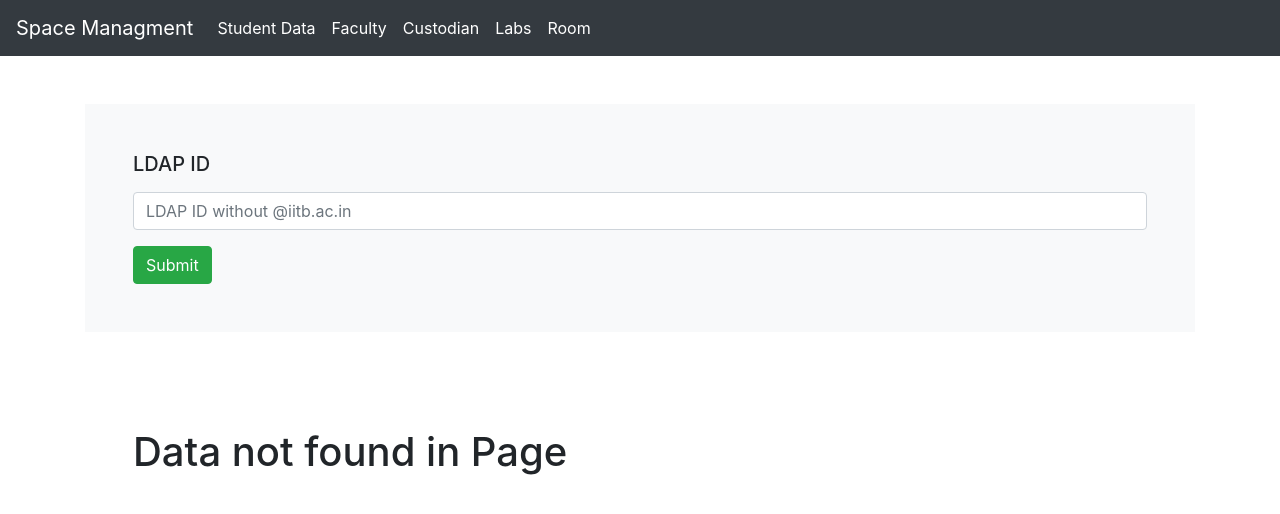
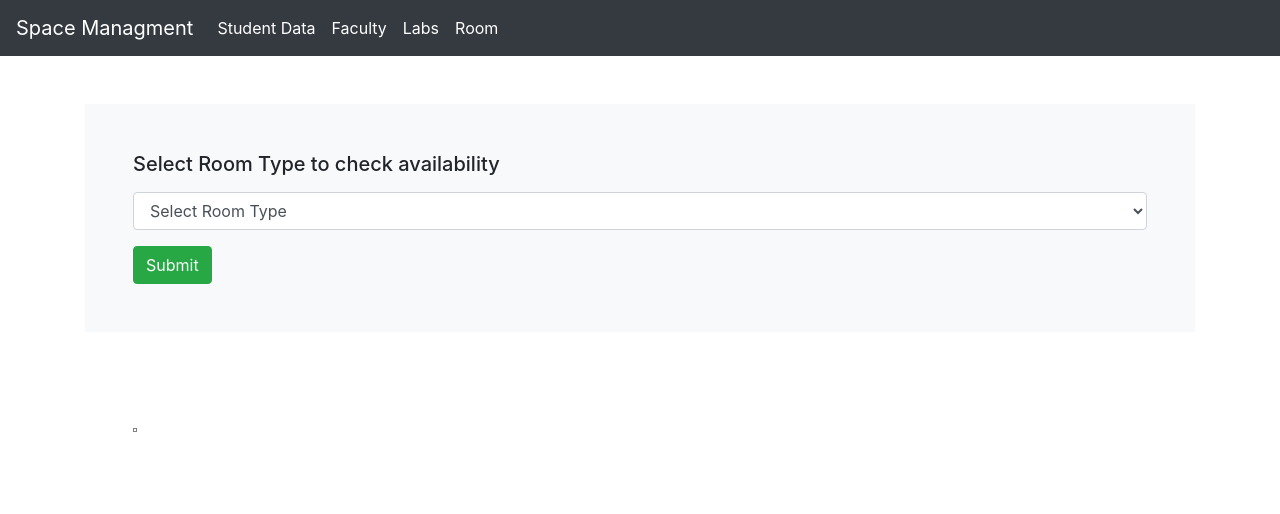
Before and after one commit to mpiyush13/Space-Ta-work-2, a Flask app: page /room in a window 1280 px wide. Shown: the top 514 px of the page. Run offline with Flask 3, Linux system fonts and the light colour scheme.

Commit message:
remove custodian

```diff
--- a/app.py
+++ b/app.py
@@ -40,7 +40,7 @@
         print(f"This is value of p_col{p_col}")
 
         if p_col!=-1:
-            df = pd.DataFrame({'Lab Name': [df.columns.tolist()[p_col]], 'Custodian': [df.iloc[0, p_col]], 'PI': [df.iloc[1, p_col]]})
+            df = pd.DataFrame({'LDAP ID': [LDAP_ID],'Lab Name': [df.columns.tolist()[p_col]], 'Custodian': [df.iloc[0, p_col]], 'PI': [df.iloc[1, p_col]]})
 
             data1=df.to_html(index=False,sparsify=False)
             print(data1)
@@ -134,7 +134,7 @@
         return render_template('Lab.html', data2=table_with_styles,flag=True)
         return render_template('Lab.html', data2=df.to_html(),flag=True)
 
-    return render_template('Lab.html', data=df.to_html(),Flag=True)
+    return render_template('Lab.html', data=df.to_html(),Flag=1)
 @app.route("/custodian", methods = ['GET', 'POST'])
 def custodian():
     SHEET_ID = '1pbTLKnkCcDuMIoejs_mWW8SnZVW5_Eqgk2Qs1oZgQqk'
@@ -163,7 +163,7 @@
 def room():
     SHEET_ID = '1pbTLKnkCcDuMIoejs_mWW8SnZVW5_Eqgk2Qs1oZgQqk'
     # SHEET_ID = ''
-    SHEET_NAME = 'Student Data'
+    SHEET_NAME = 'Room Data'
     df_json=''
     print('HELLO')
     df = pd.DataFrame([])
@@ -181,7 +181,34 @@
 
         print(df.head())
         df_json = df.to_json(orient='records')
+        rows = df[(df.iloc[:, 2] == str(LDAP_ID)) & (df.iloc[:, 4].isin(['N/A', 'Vacant']))]
 
-    return render_template('Room.html', data=df.to_html())
+        # row = df[df.iloc[:, 2] == ]
+        # if not row.empty and row.iloc[0, 4] in ['N/A', 'Vacant']:
+        #     print(row.iloc[0, 0])
+        list=[]
+        for i, row in rows.iterrows():
+          list.append(row.iloc[0])
+        print(list)
+        df = pd.DataFrame({f'Vacant {LDAP_ID} ': list});
+        print("piyush")
+        data1=df.to_html(index=False,sparsify=False)
+        print(data1)
+        table_with_styles = data1.replace('<table', '<table style="border: 2px solid black;padding: 15px;"') \
+    .replace('<th', '<th style="text-align: center;border-collapse: collapse;"') \
+    .replace('<td', '<td style="border: 2px solid black;padding: 30px;"')
+        return render_template('Room.html', data2=table_with_styles,flag=True)
+        return render_template('Room.html', data2=df.to_html(),flag=True);
+
+        # column=df['Space Type']
+        # list=[]
+        # for col in len(column):
+        #     if str(column[col])==str(LDAP_ID) and (str(df.iloc[col, 4])=="NA" or str(df.iloc[col, 4])=="vacant") :
+        #         list.append(df.iloc[col, 4])
+        # print(list)
+        print("piyush")
+
+
+    return render_template('Room.html', data2=df.to_html(),flag=True)
 if __name__ == '__main__':
     app.run(host='localhost', port=8000)
--- a/templates/Faculty.html
+++ b/templates/Faculty.html
@@ -30,9 +30,7 @@
           <li class="nav-item active">
             <a class="nav-link" href="{{url_for('faculty')}}">Faculty<span class="sr-only">(current)</span></a>
           </li>
-          <li class="nav-item active">
-            <a class="nav-link" href="{{url_for('custodian')}}">Custodian<span class="sr-only">(current)</span></a>
-          </li>
+
           <li class="nav-item active">
             <a class="nav-link" href="{{url_for('lab')}}">Labs <span class="sr-only">(current)</span></a>
           </li>
--- a/templates/Room.html
+++ b/templates/Room.html
@@ -30,9 +30,7 @@
         <li class="nav-item active">
           <a class="nav-link" href="{{url_for('faculty')}}">Faculty<span class="sr-only">(current)</span></a>
         </li>
-        <li class="nav-item active">
-          <a class="nav-link" href="{{url_for('custodian')}}">Custodian<span class="sr-only">(current)</span></a>
-        </li>
+
         <li class="nav-item active">
           <a class="nav-link" href="{{url_for('lab')}}">Labs <span class="sr-only">(current)</span></a>
         </li>
@@ -52,9 +50,23 @@
     <div class="container mr-5 mt-5 p-5 pl-5 bg-light center">
       <form method="POST">
         <div class="form-group">
-          <label for="exampleInputPassword1"><h5>LDAP ID</h5></label>
-          <input type="text" class="form-control" id="ldapid" name="ldap_id" placeholder="LDAP ID without @iitb.ac.in">
-        </div>
+            <h5><label for="exampleFormControlSelect1">Select Room Type to check availability</label></h5>
+            <select class="form-control" id="exampleFormControlSelect1" name="ldap_id">
+              <option value="" disabled selected>Select Room Type</option>
+              <option>Seminar Hall</option>
+              <option>Teaching Lab</option>
+              <option>Seminar Room</option>
+              <option>Classroom</option>
+              <option>PG first year Lab</option>
+              <option>Faculty room</option>
+              <option>RS Room</option>
+              <option>Meeting room</option>
+              <option>Storage</option>
+              <option>Research lab</option>
+              <option>Department Office</option>
+              <option>Lecture Hall</option>
+            </select>
+          </div>
         <!-- <input type="submit" value="Submit"> -->
         <button type="submit" class="btn btn-success" value="Submit">Submit</button>
 
--- a/templates/home.html
+++ b/templates/home.html
@@ -30,9 +30,7 @@
           <li class="nav-item active">
             <a class="nav-link" href="{{url_for('faculty')}}">Faculty<span class="sr-only">(current)</span></a>
           </li>
-          <li class="nav-item active">
-            <a class="nav-link" href="{{url_for('custodian')}}">Custodian<span class="sr-only">(current)</span></a>
-          </li>
+
           <li class="nav-item active">
             <a class="nav-link" href="{{url_for('lab')}}">Labs <span class="sr-only">(current)</span></a>
           </li>
```
Also changed, not shown: templates/Lab.html (+3 -6 lines).
